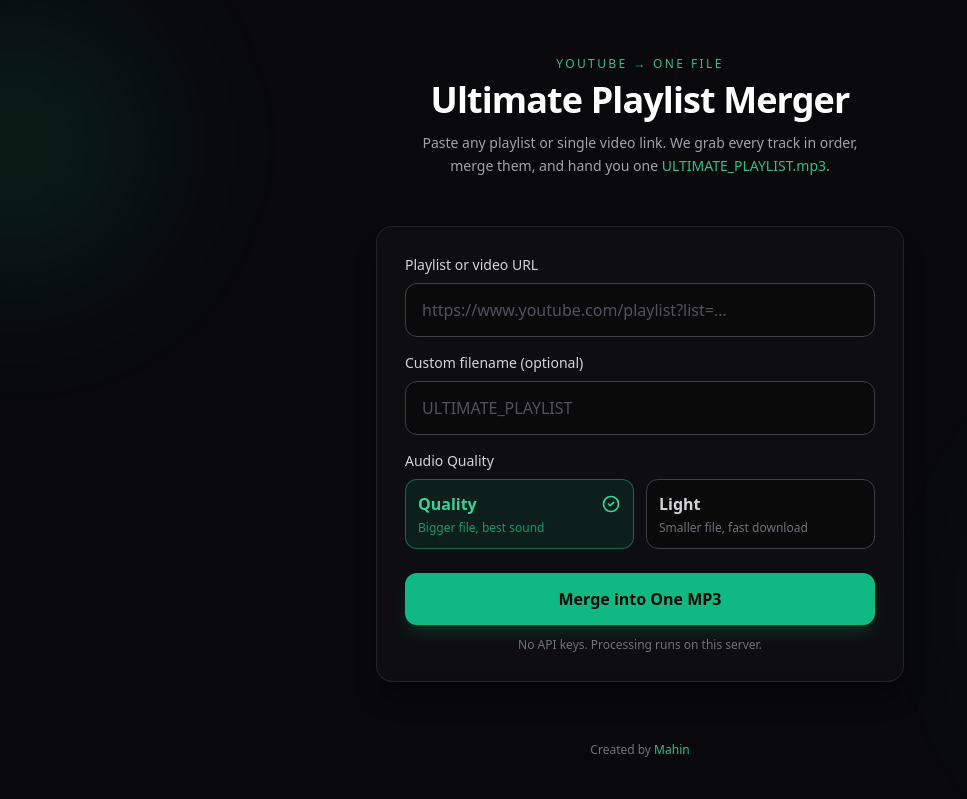
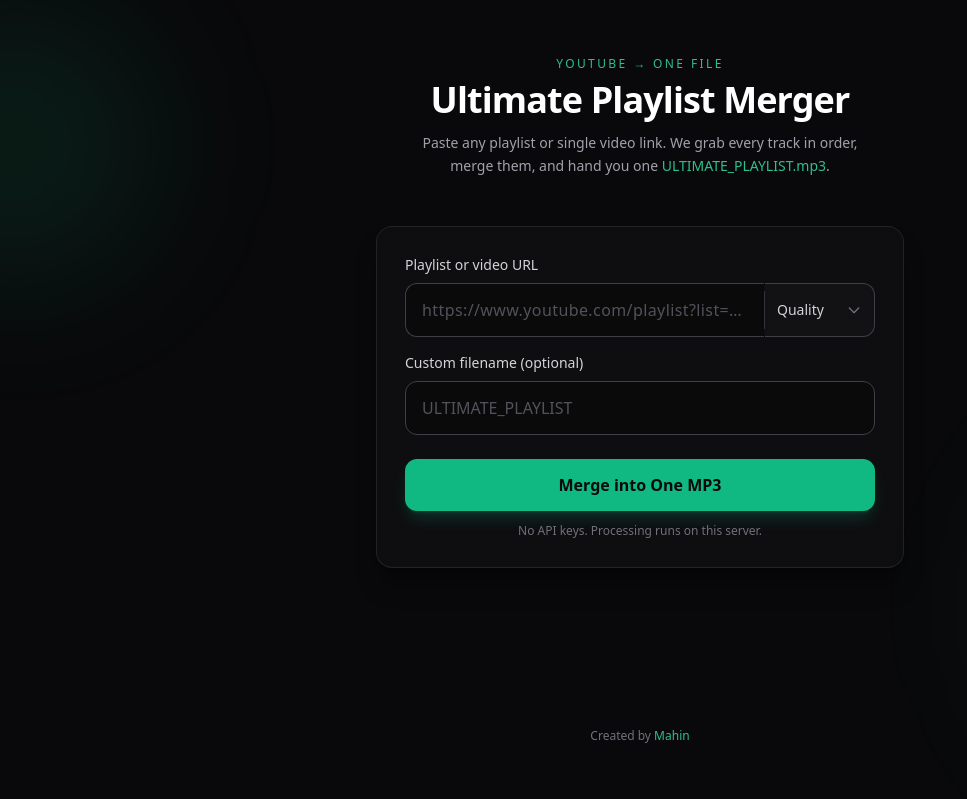
Before and after one commit to mahinaveiro/youtube-playlist-merger, a FastAPI app: page / in a window 1280 px wide. Shown: the top 799 px of the page, without its empty margins (0-967 px from the left). After the commit the page ends 743 px from the top, so only its background shows below. Run offline with FastAPI, Linux system fonts and the light colour scheme; parts of the project's set-up code (start-up, migrations or seed data) failed here and were passed over; some libraries are stand-ins or nearby versions.

Commit message:
aight bro

```diff
--- a/main.py
+++ b/main.py
@@ -307,7 +307,7 @@ def process_playlist(job_id: str, url: str, filename: str = "ULTIMATE_PLAYLIST",
         "sleep_interval": 5,  # Avoid YouTube rate limiting
         "extractor_args": {
             "youtube": {
-                "player_client": ["web", "web_embedded", "tv"],
+                "player_client": ["tv_embedded", "web_embedded", "tv"],
             },
         },
     }
@@ -485,7 +485,7 @@ def process_playlist(job_id: str, url: str, filename: str = "ULTIMATE_PLAYLIST",
 class CreateJobBody(BaseModel):
     url: str = Field(..., min_length=4, max_length=2048)
     filename: str = Field(default="ULTIMATE_PLAYLIST", min_length=1, max_length=100)
-    quality: str = Field(default="320k")
+    quality: str = Field(default="320", pattern="^(320|128)$")
 
 
 @app.get("/", response_class=HTMLResponse)
@@ -521,11 +521,7 @@ async def create_job(body: CreateJobBody, background_tasks: BackgroundTasks):
             "created_at": created_at.isoformat(),
         }
 
-    # Sanitize quality
-    quality = body.quality if body.quality in ["320k", "128k"] else "320k"
-    quality_val = "128" if quality == "128k" else "320"
-
-    background_tasks.add_task(process_playlist, job_id, raw, safe_filename, quality_val)
+    background_tasks.add_task(process_playlist, job_id, raw, safe_filename, body.quality)
     background_tasks.add_task(schedule_job_cleanup, job_id, 1)  # Auto-delete after 1 hour
 
     return {"job_id": job_id}
--- a/templates/index.html
+++ b/templates/index.html
@@ -79,14 +79,52 @@
         style="animation-delay: 0.05s"
       >
         <label for="url-input" class="mb-2 block text-sm font-medium text-zinc-300">Playlist or video URL</label>
+        <div class="relative flex mb-4 shadow-sm group">
           <input
             id="url-input"
             type="url"
             inputmode="url"
             autocomplete="off"
             placeholder="https://www.youtube.com/playlist?list=…"
-          class="mb-4 w-full min-h-[52px] rounded-xl border border-zinc-700 bg-zinc-950/80 px-4 py-3.5 text-base text-white placeholder:text-zinc-600 outline-none ring-emerald-500/40 transition focus:border-emerald-500/50 focus:ring-2"
+            class="flex-1 min-h-[52px] w-full rounded-l-xl border border-zinc-700 border-r-0 bg-zinc-950/80 px-4 py-3.5 text-base text-white placeholder:text-zinc-600 outline-none ring-0 transition tracking-wide group-focus-within:border-emerald-500/50"
           />
+          <div class="relative flex" id="quality-dropdown-container">
+            <div class="w-[1px] bg-zinc-700/80 my-2 shadow"></div>
+
+            <button
+              id="quality-dropdown-btn"
+              type="button"
+              class="flex h-full min-w-[110px] items-center justify-between rounded-r-xl border border-zinc-700 border-l-0 bg-zinc-900/50 px-3 text-sm font-medium text-zinc-300 transition hover:bg-zinc-800 focus:outline-none focus:bg-zinc-800 group-focus-within:border-emerald-500/50"
+            >
+              <span id="quality-selected-text">Quality</span>
+              <svg id="quality-chevron" class="ml-1 h-4 w-4 text-zinc-500 transition-transform duration-200" fill="none" viewBox="0 0 24 24" stroke="currentColor">
+                <path stroke-linecap="round" stroke-linejoin="round" stroke-width="2" d="M19 9l-7 7-7-7" />
+              </svg>
+            </button>
+
+            <div
+              id="quality-dropdown-menu"
+              class="absolute right-0 mt-2 hidden w-36 overflow-hidden rounded-xl border border-zinc-700 bg-zinc-900 shadow-xl z-50 transform origin-top transition-all"
+            >
+              <ul class="py-1 text-sm text-zinc-300" id="quality-options">
+                <li>
+                  <button type="button" class="flex w-full items-center justify-between px-4 py-2.5 hover:bg-zinc-800 transition text-emerald-400 font-medium" data-value="320k" data-label="Quality">
+                    <span>Quality</span>
+                    <span class="text-xs text-emerald-500/80 ml-2">320k</span>
+                  </button>
+                </li>
+                <li>
+                  <button type="button" class="flex w-full items-center justify-between px-4 py-2.5 hover:bg-zinc-800 transition" data-value="128k" data-label="Light">
+                    <span>Light</span>
+                    <span class="text-xs text-zinc-500 ml-2">128k</span>
+                  </button>
+                </li>
+              </ul>
+            </div>
+          </div>
+          <!-- Focus ring wrapper -->
+          <div class="pointer-events-none absolute inset-0 rounded-xl ring-0 ring-emerald-500/40 transition group-focus-within:ring-2"></div>
+        </div>
 
         <label for="filename-input" class="mb-2 block text-sm font-medium text-zinc-300">Custom filename (optional)</label>
         <input
@@ -95,35 +133,8 @@
           autocomplete="off"
           placeholder="ULTIMATE_PLAYLIST"
           maxlength="100"
-          class="mb-4 w-full min-h-[52px] rounded-xl border border-zinc-700 bg-zinc-950/80 px-4 py-3.5 text-base text-white placeholder:text-zinc-600 outline-none ring-emerald-500/40 transition focus:border-emerald-500/50 focus:ring-2"
+          class="mb-6 w-full min-h-[52px] rounded-xl border border-zinc-700 bg-zinc-950/80 px-4 py-3.5 text-base text-white placeholder:text-zinc-600 outline-none ring-emerald-500/40 transition focus:border-emerald-500/50 focus:ring-2"
         />
-
-        <label class="mb-2 block text-sm font-medium text-zinc-300">Audio Quality</label>
-        <div class="mb-6 grid grid-cols-2 gap-3" id="quality-selector">
-          <button
-            type="button"
-            data-quality="320k"
-            class="quality-btn rounded-xl border border-emerald-500/50 bg-emerald-500/10 p-3 text-left transition"
-          >
-            <div class="flex items-center justify-between">
-              <span class="font-semibold text-emerald-400">Quality</span>
-              <svg class="h-5 w-5 text-emerald-400" fill="none" viewBox="0 0 24 24" stroke="currentColor"><path stroke-linecap="round" stroke-linejoin="round" stroke-width="2" d="M9 12l2 2 4-4m6 2a9 9 0 11-18 0 9 9 0 0118 0z"></path></svg>
-            </div>
-            <p class="mt-1 text-xs text-emerald-500/80">Bigger file, best sound</p>
-          </button>
-
-          <button
-            type="button"
-            data-quality="128k"
-            class="quality-btn rounded-xl border border-zinc-700 bg-zinc-950/80 p-3 text-left transition hover:border-zinc-600 hover:bg-zinc-900/80"
-          >
-            <div class="flex items-center justify-between">
-              <span class="font-semibold text-zinc-300">Light</span>
-              <svg class="hidden h-5 w-5 text-emerald-400" fill="none" viewBox="0 0 24 24" stroke="currentColor"><path stroke-linecap="round" stroke-linejoin="round" stroke-width="2" d="M9 12l2 2 4-4m6 2a9 9 0 11-18 0 9 9 0 0118 0z"></path></svg>
-            </div>
-            <p class="mt-1 text-xs text-zinc-500">Smaller file, fast download</p>
-          </button>
-        </div>
 
         <button
           id="btn-merge"
@@ -290,29 +301,69 @@
         let processingComplete = false;
         let currentQuality = "320k";
 
-        // Handle quality selection UI and state
-        const qualityBtns = document.querySelectorAll(".quality-btn");
-        qualityBtns.forEach(btn => {
-          btn.addEventListener("click", () => {
-            currentQuality = btn.dataset.quality;
-            qualityBtns.forEach(b => {
-              const isSelected = b.dataset.quality === currentQuality;
-              const title = b.querySelector('span');
-              const desc = b.querySelector('p');
-              const icon = b.querySelector('svg');
+        // Handle custom dropdown
+        const qBtn = $("quality-dropdown-btn");
+        const qMenu = $("quality-dropdown-menu");
+        const qText = $("quality-selected-text");
+        const qChevron = $("quality-chevron");
+        const qOptions = document.querySelectorAll("#quality-options button");
 
-              if (isSelected) {
-                b.className = "quality-btn rounded-xl border border-emerald-500/50 bg-emerald-500/10 p-3 text-left transition";
-                title.className = "font-semibold text-emerald-400";
-                desc.className = "mt-1 text-xs text-emerald-500/80";
-                icon.classList.remove('hidden');
+        let qOpen = false;
+
+        function closeQualityMenu() {
+          qOpen = false;
+          qMenu.classList.add("hidden");
+          qChevron.classList.remove("rotate-180");
+        }
+
+        qBtn.addEventListener("click", (e) => {
+          e.preventDefault();
+          e.stopPropagation();
+          qOpen = !qOpen;
+          if (qOpen) {
+            // Check viewport bounds to prevent dropping below screen
+            const rect = qBtn.getBoundingClientRect();
+            const spaceBelow = window.innerHeight - rect.bottom;
+            if (spaceBelow < 120) {
+              qMenu.classList.remove("top-full", "mt-2");
+              qMenu.classList.add("bottom-full", "mb-2");
             } else {
-                b.className = "quality-btn rounded-xl border border-zinc-700 bg-zinc-950/80 p-3 text-left transition hover:border-zinc-600 hover:bg-zinc-900/80";
-                title.className = "font-semibold text-zinc-300";
-                desc.className = "mt-1 text-xs text-zinc-500";
-                icon.classList.add('hidden');
+              qMenu.classList.remove("bottom-full", "mb-2");
+              qMenu.classList.add("top-full", "mt-2");
+            }
+            qMenu.classList.remove("hidden");
+            qChevron.classList.add("rotate-180");
+          } else {
+            closeQualityMenu();
           }
         });
+
+        document.addEventListener("click", () => {
+          if (qOpen) closeQualityMenu();
+        });
+
+        qOptions.forEach(opt => {
+          opt.addEventListener("click", (e) => {
+            e.preventDefault();
+            e.stopPropagation();
+            currentQuality = opt.dataset.value;
+            qText.textContent = opt.dataset.label;
+
+            // update styles
+            qOptions.forEach(o => {
+              if (o === opt) {
+                o.classList.add("text-emerald-400", "font-medium");
+                const span = o.querySelector('.text-xs');
+                span.classList.remove("text-zinc-500");
+                span.classList.add("text-emerald-500/80");
+              } else {
+                o.classList.remove("text-emerald-400", "font-medium");
+                const span = o.querySelector('.text-xs');
+                span.classList.remove("text-emerald-500/80");
+                span.classList.add("text-zinc-500");
+              }
+            });
+            closeQualityMenu();
           });
         });
 
```
Lines whose indentation alone changed are shown as unchanged.
